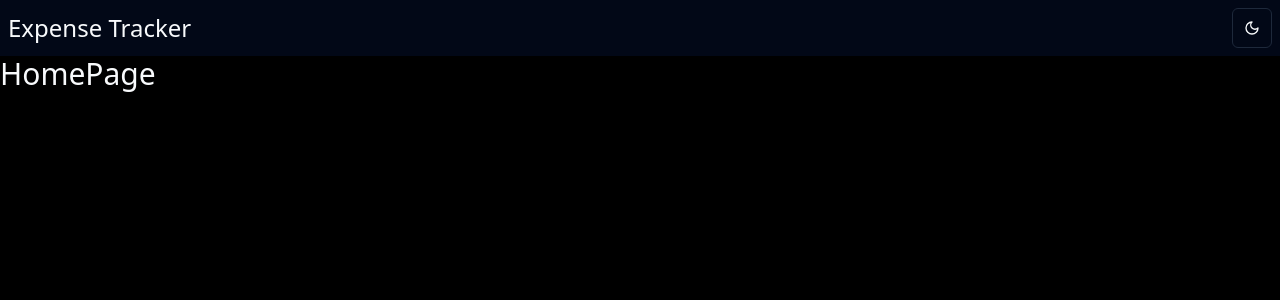
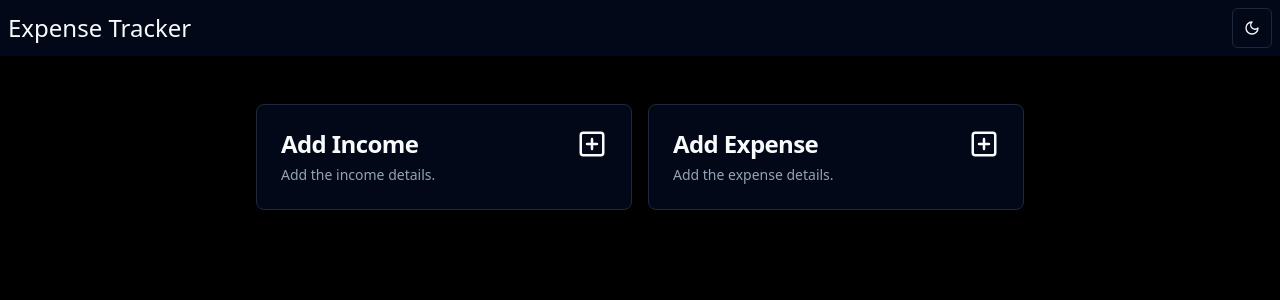
Before and after one commit to vishal-kumawat-appinventiv/hackathon-day1, a React (Vite) app: page / in a window 1280 px wide. Shown: the top 300 px of the page. Built offline with nearby package versions, Linux system fonts and the light colour scheme.

Commit message:
homescreen ui

```diff
--- /dev/null
+++ b/src/components/ui/card.tsx
@@ -0,0 +1,79 @@
+import * as React from "react"
+
+import { cn } from "@/lib/utils"
+
+const Card = React.forwardRef<
+  HTMLDivElement,
+  React.HTMLAttributes<HTMLDivElement>
+>(({ className, ...props }, ref) => (
+  <div
+    ref={ref}
+    className={cn(
+      "rounded-lg border bg-card text-card-foreground shadow-sm",
+      className
+    )}
+    {...props}
+  />
+))
+Card.displayName = "Card"
+
+const CardHeader = React.forwardRef<
+  HTMLDivElement,
+  React.HTMLAttributes<HTMLDivElement>
+>(({ className, ...props }, ref) => (
+  <div
+    ref={ref}
+    className={cn("flex flex-col space-y-1.5 p-6", className)}
+    {...props}
+  />
+))
+CardHeader.displayName = "CardHeader"
+
+const CardTitle = React.forwardRef<
+  HTMLDivElement,
+  React.HTMLAttributes<HTMLDivElement>
+>(({ className, ...props }, ref) => (
+  <div
+    ref={ref}
+    className={cn(
+      "text-2xl font-semibold leading-none tracking-tight",
+      className
+    )}
+    {...props}
+  />
+))
+CardTitle.displayName = "CardTitle"
+
+const CardDescription = React.forwardRef<
+  HTMLDivElement,
+  React.HTMLAttributes<HTMLDivElement>
+>(({ className, ...props }, ref) => (
+  <div
+    ref={ref}
+    className={cn("text-sm text-muted-foreground", className)}
+    {...props}
+  />
+))
+CardDescription.displayName = "CardDescription"
+
+const CardContent = React.forwardRef<
+  HTMLDivElement,
+  React.HTMLAttributes<HTMLDivElement>
+>(({ className, ...props }, ref) => (
+  <div ref={ref} className={cn("p-6 pt-0", className)} {...props} />
+))
+CardContent.displayName = "CardContent"
+
+const CardFooter = React.forwardRef<
+  HTMLDivElement,
+  React.HTMLAttributes<HTMLDivElement>
+>(({ className, ...props }, ref) => (
+  <div
+    ref={ref}
+    className={cn("flex items-center p-6 pt-0", className)}
+    {...props}
+  />
+))
+CardFooter.displayName = "CardFooter"
+
+export { Card, CardHeader, CardFooter, CardTitle, CardDescription, CardContent }
--- a/src/screens/HomePage/index.tsx
+++ b/src/screens/HomePage/index.tsx
@@ -1,5 +1,33 @@
+import {
+  Card,
+  CardDescription,
+  CardHeader,
+  CardTitle,
+} from "@/components/ui/card";
+import { SquarePlus } from "lucide-react";
 const HomePage = () => {
-  return <div className="text-3xl">HomePage</div>;
+  return (
+    <div className="max-w-3xl mx-auto mt-12">
+      <div className="grid grid-cols-1 md:grid-cols-2 gap-4">
+        <Card className="hover:cursor-pointer">
+          <CardHeader>
+            <CardTitle className="flex items-center justify-between w-full">
+              Add Income <SquarePlus size={30} />
+            </CardTitle>
+            <CardDescription>Add the income details.</CardDescription>
+          </CardHeader>
+        </Card>
+        <Card className="hover:cursor-pointer">
+          <CardHeader>
+            <CardTitle className="flex items-center justify-between w-full">
+              Add Expense <SquarePlus size={30} />
+            </CardTitle>
+            <CardDescription>Add the expense details.</CardDescription>
+          </CardHeader>
+        </Card>
+      </div>
+    </div>
+  );
 };
 
 export default HomePage;
```
